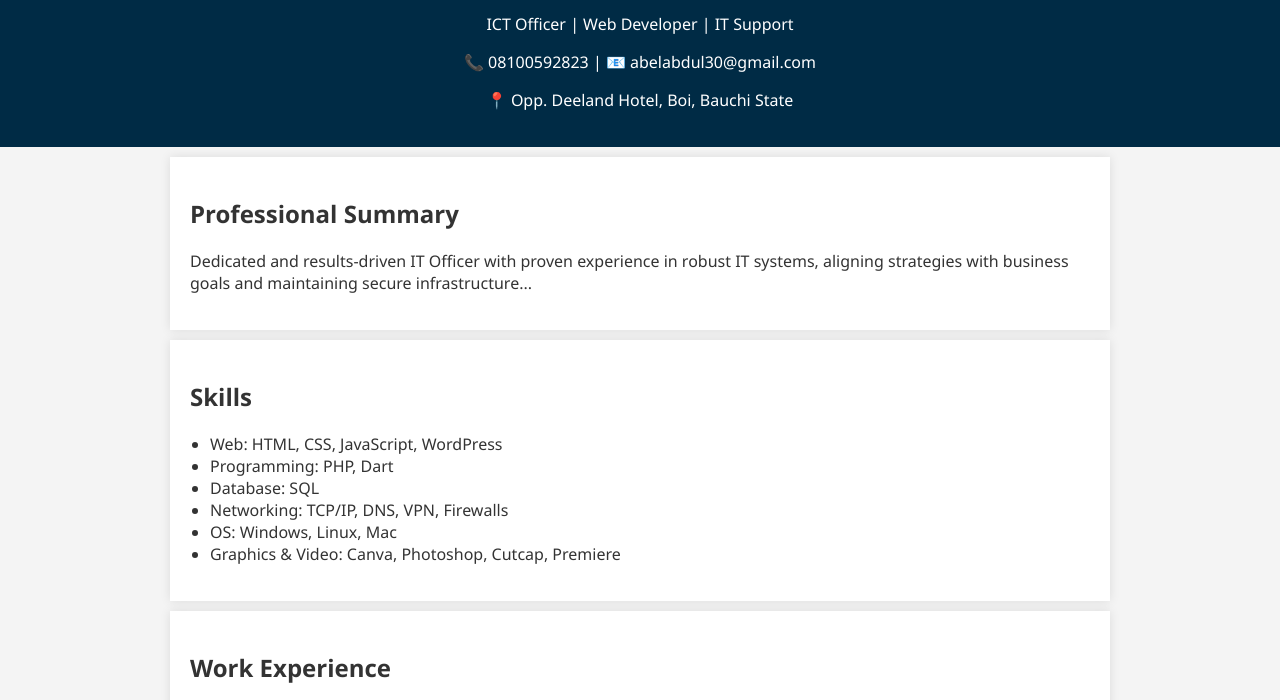
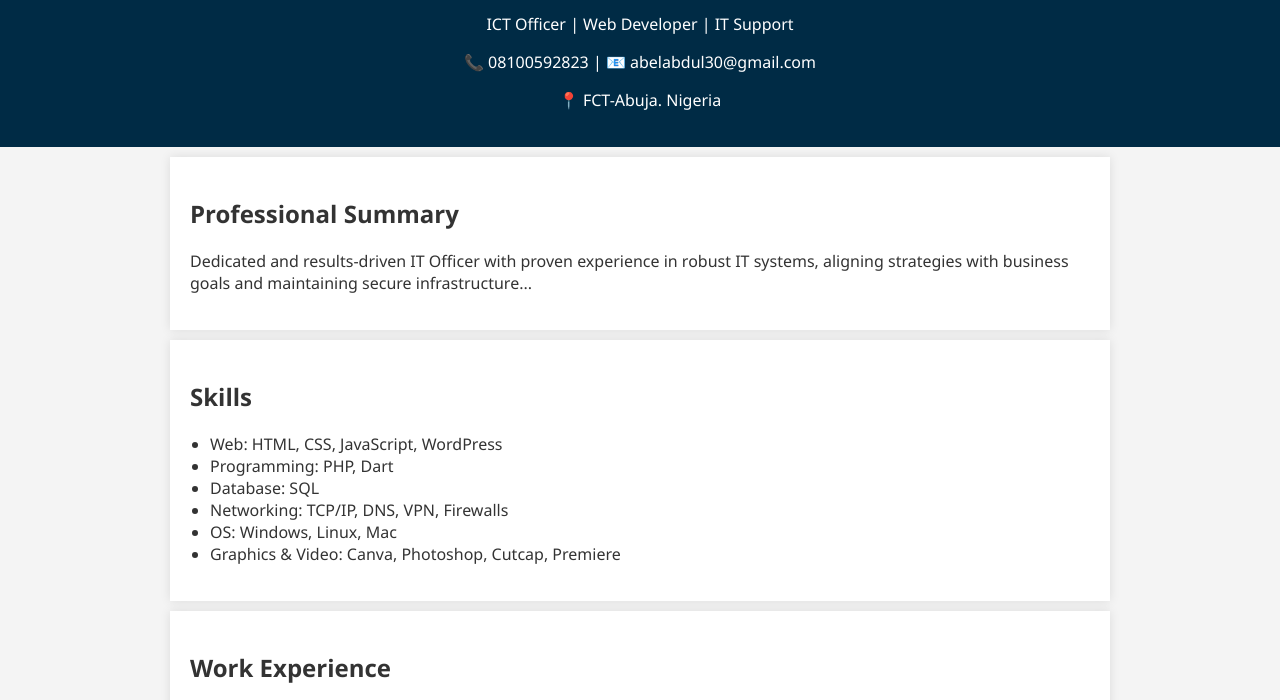
Before and after one commit to Absquare20/abel-cv-site, a plain HTML site: page index.html in a window 1280 px wide. Shown: the part 66-766 px from the top of the page. Drawn offline with Linux system fonts and the light colour scheme.

Commit message:
Update index.html

```diff
--- a/index.html
+++ b/index.html
@@ -12,7 +12,7 @@
     <h1>Abdul Ameh Abel</h1>
     <p>ICT Officer | Web Developer | IT Support</p>
     <p>📞 08100592823 | 📧 abelabdul30@gmail.com</p>
-    <p>📍 Opp. Deeland Hotel, Boi, Bauchi State</p>
+    <p>📍 FCT-Abuja. Nigeria</p>
   </header>
 
   <section class="summary">
```
